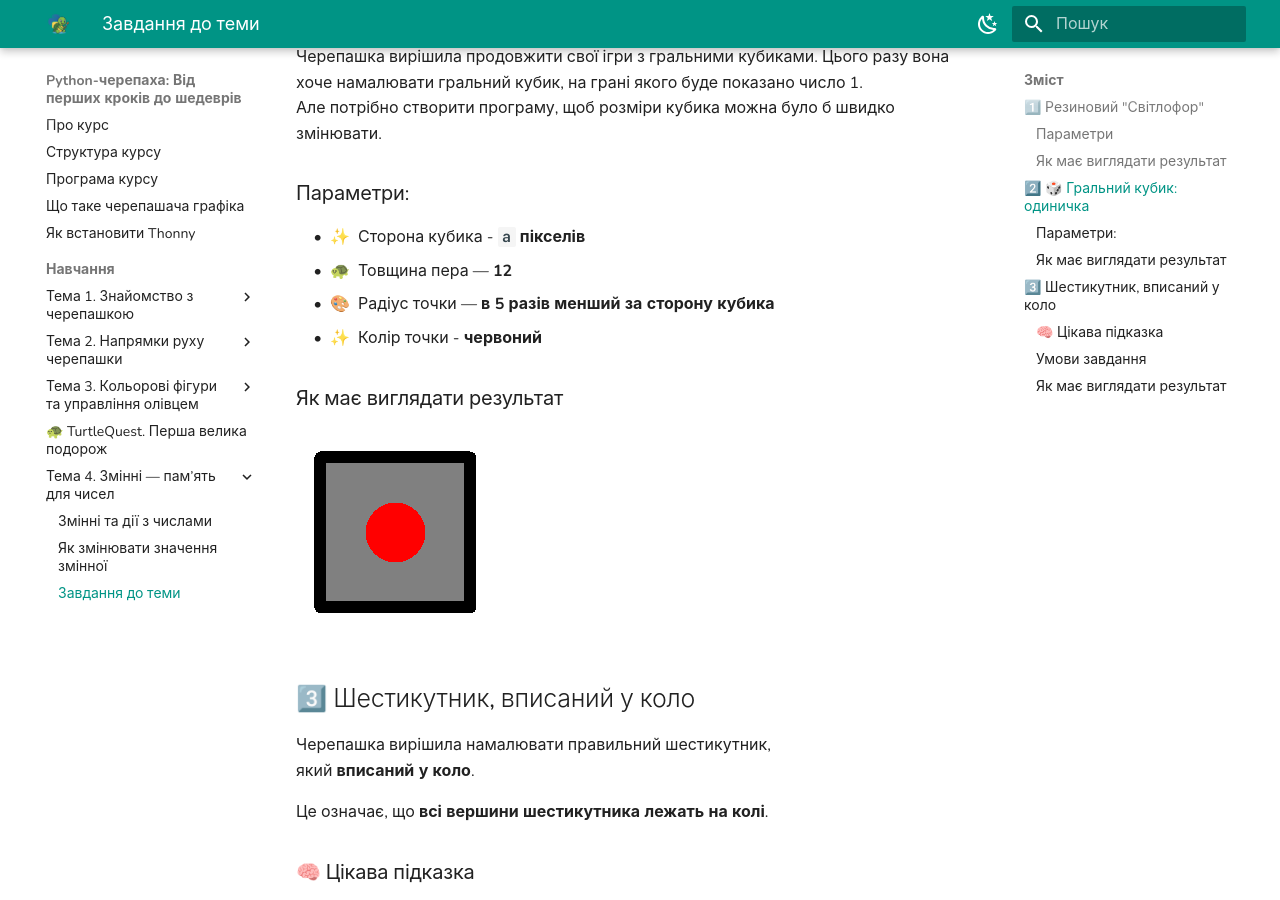
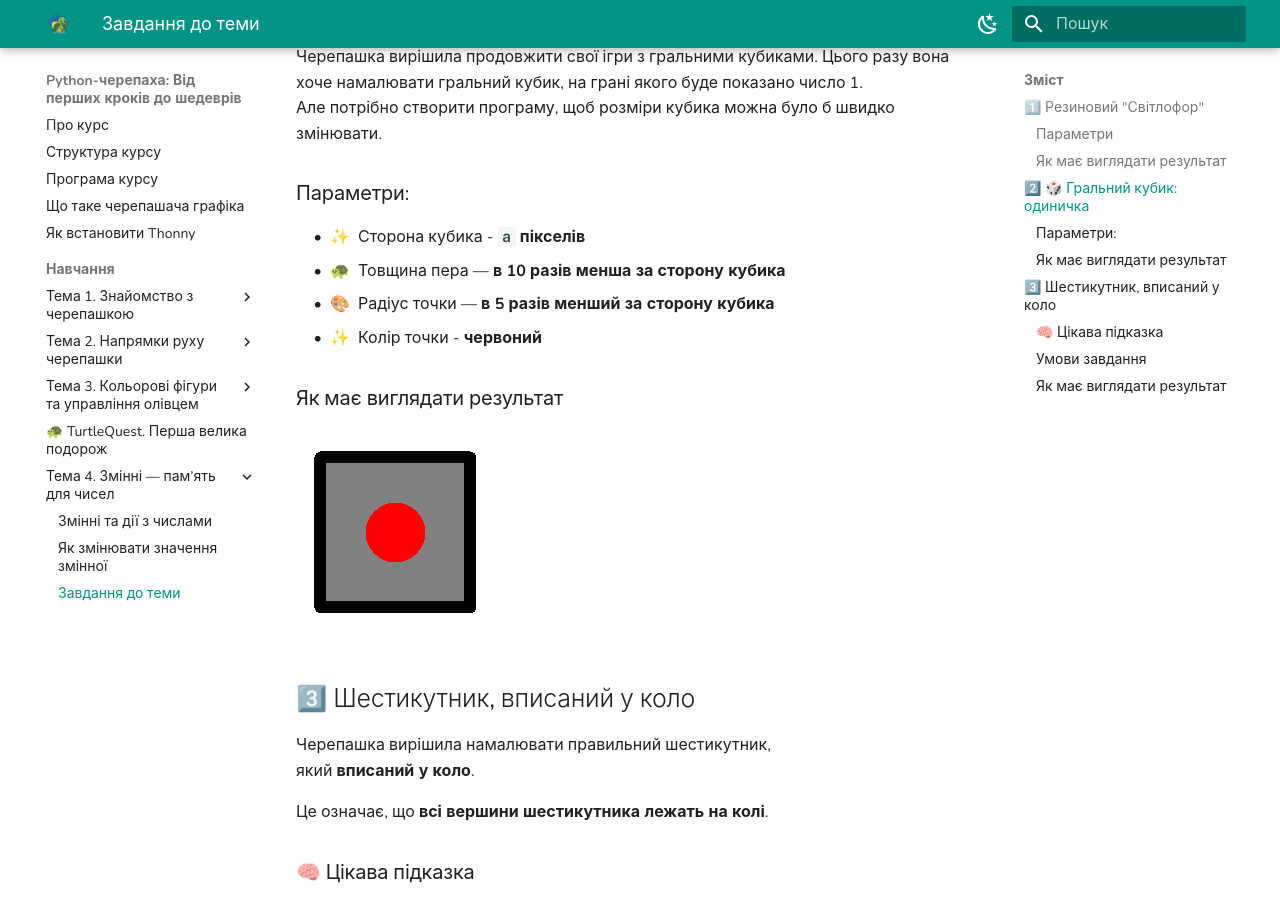
Before and after one commit to Andriy-Melya/Python-turtle_course, an MkDocs documentation site: the page built from docs/lessons/task_6-7.md, in a window 1280 px wide and 900 px high, scrolled down 1101 px. Built offline with MkDocs 1.6.1 and Material for MkDocs 9.7.7, drawn with Linux system fonts in a browser that asks for light colours.

Commit message:
task+line

```diff
--- a/docs/lessons/task_6-7.md
+++ b/docs/lessons/task_6-7.md
@@ -30,7 +30,7 @@
 
 ### Параметри:
 - Сторона кубика - **`a` пікселів**
-- Товщина пера — **12**
+- Товщина пера — **в 10 разів менша за сторону кубика**
 - Радіус точки — **в 5 разів менший за сторону кубика**
 - Колір точки - **червоний**
 
```
